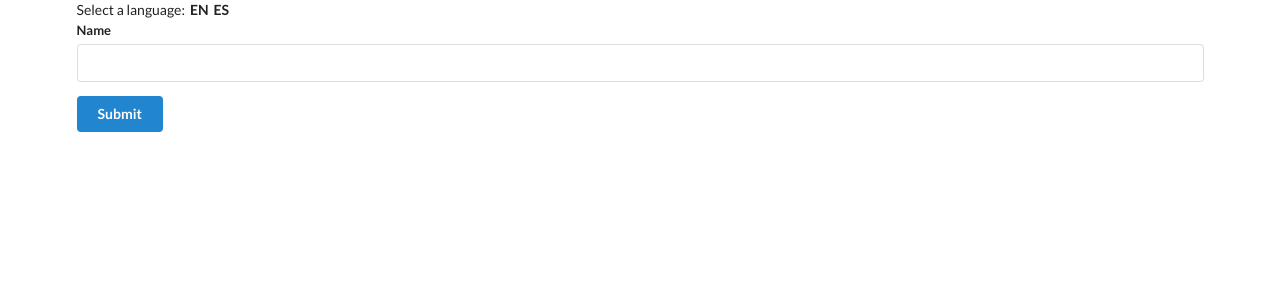
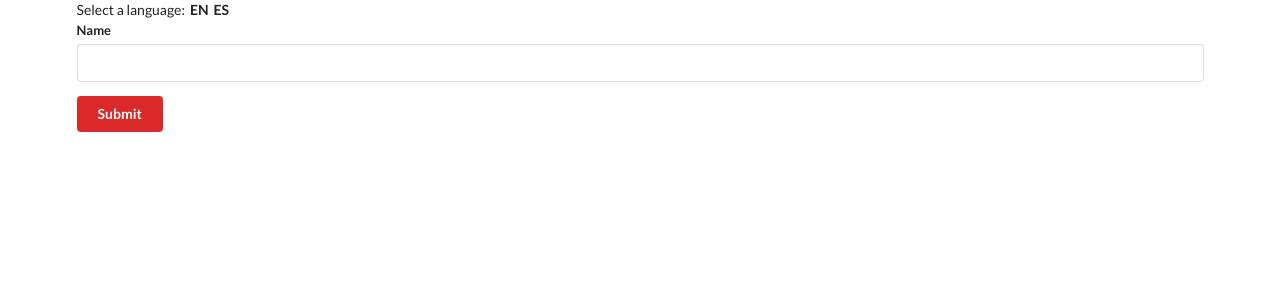
Before and after one commit to backpackerhh/react-course-translate-with-contexts, a React (Create React App) app: page / in a window 1280 px wide. Shown: the top 300 px of the page. Built offline with nearby package versions, Linux system fonts and the light colour scheme.

Commit message:
Allow to consume multiple different contexts inside a single component

```diff
--- a/src/components/App.js
+++ b/src/components/App.js
@@ -2,6 +2,7 @@
 
 import UserCreate from "./UserCreate";
 import LanguageContext from "../contexts/LanguageContext";
+import ColorContext from "../contexts/ColorContext";
 
 import "./App.css";
 
@@ -27,7 +28,9 @@
       </div>
 
       <LanguageContext.Provider value={language}>
-        <UserCreate />
+        <ColorContext.Provider value="red">
+          <UserCreate />
+        </ColorContext.Provider>
       </LanguageContext.Provider>
     </div>
   );
--- a/src/components/Button.js
+++ b/src/components/Button.js
@@ -1,21 +1,30 @@
 import React from "react";
 
 import LanguageContext from "../contexts/LanguageContext";
+import ColorContext from "../contexts/ColorContext";
 
 class Button extends React.Component {
   renderSubmit(value) {
     return value === "English" ? "Submit" : "Enviar";
   }
 
-  render() {
+  renderButton(color) {
     return (
-      <button className="ui primary button">
+      <button className={`ui button ${color}`}>
         <LanguageContext.Consumer>
           {value => this.renderSubmit(value)}
         </LanguageContext.Consumer>
       </button>
     );
   }
+
+  render() {
+    return (
+      <ColorContext.Consumer>
+        {color => this.renderButton(color)}
+      </ColorContext.Consumer>
+    );
+  }
 }
 
 export default Button;
--- /dev/null
+++ b/src/contexts/ColorContext.js
@@ -0,0 +1,3 @@
+import React from "react";
+
+export default React.createContext();
```
